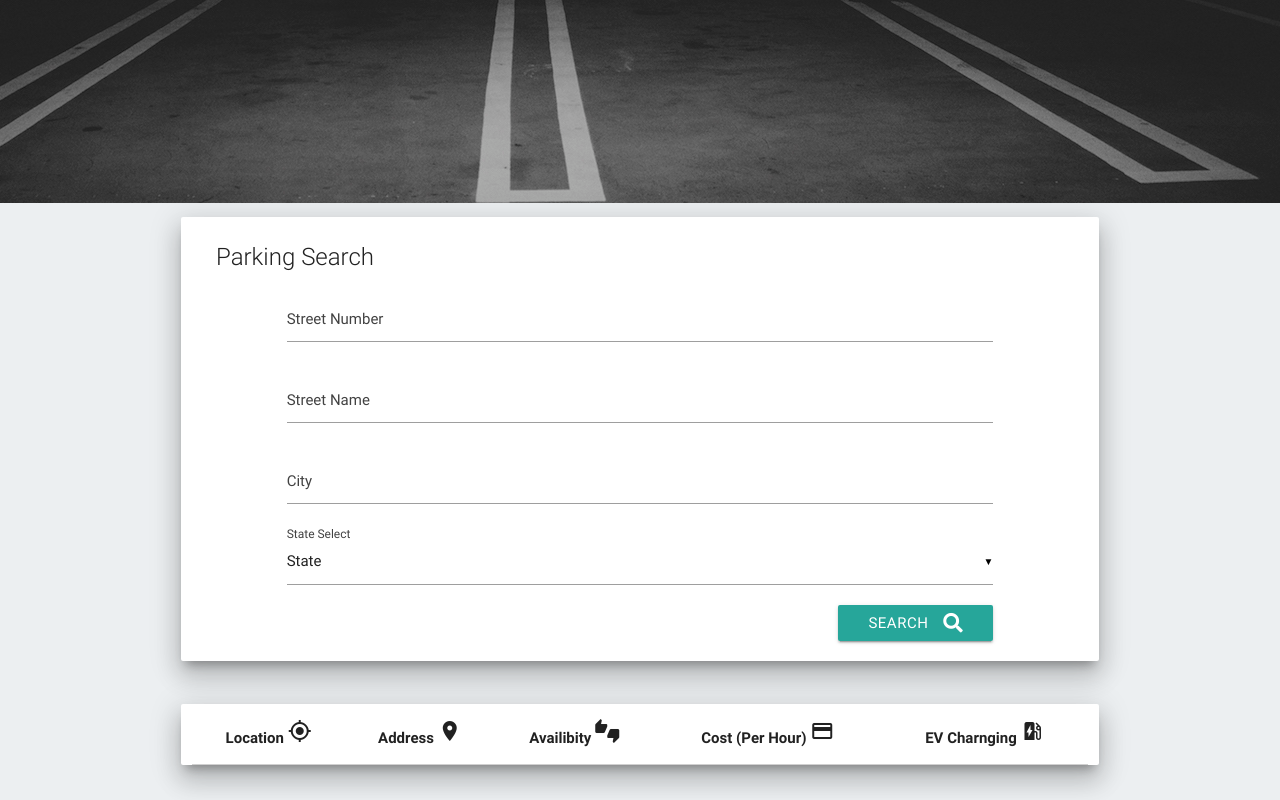
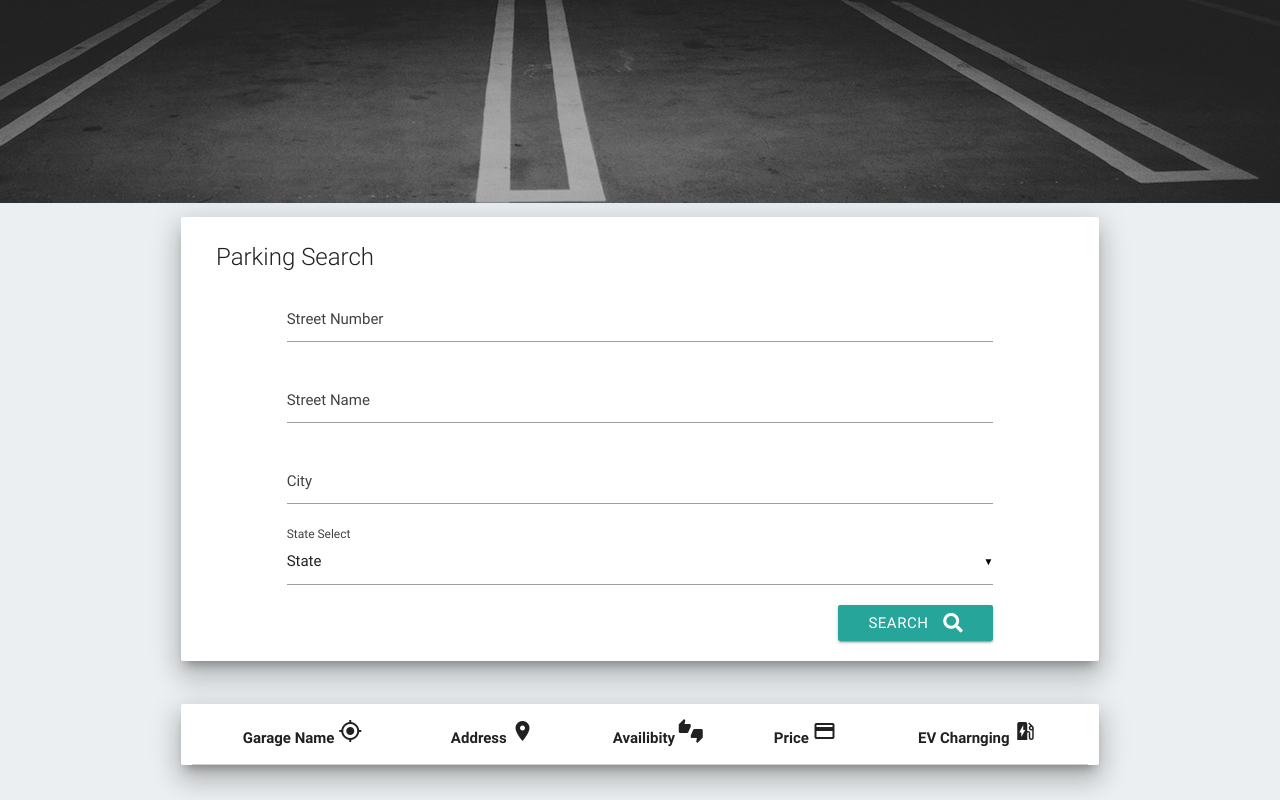
Before and after one commit to bootcamp-project-cwru/parking-project, a plain HTML site: page index.html in a window 1280 px wide. Shown: the part 321-1121 px from the top of the page. Drawn offline with nearby package versions, Linux system fonts and the light colour scheme; a web font is replaced by a local one.

Commit message:
simple html stuff

```diff
--- a/index.html
+++ b/index.html
@@ -127,10 +127,10 @@
               <table class="striped responsive-table centered" id="info-table">
                 <thead>
                   <tr>
-                    <th> Location <i class="material-icons">my_location</i> </th>
+                    <th> Garage Name <i class="material-icons">my_location</i> </th>
                     <th> Address <i class="material-icons">place</i> </th>
                     <th> Availibity <i class="material-icons">thumbs_up_down</i> </th>
-                    <th> Cost (Per Hour) <i class="material-icons">payment</i> </th>
+                    <th> Price <i class="material-icons">payment</i> </th>
                     <th> EV Charnging <i class="material-icons">ev_station</i> </th>
                   </tr>
                 </thead>
```
